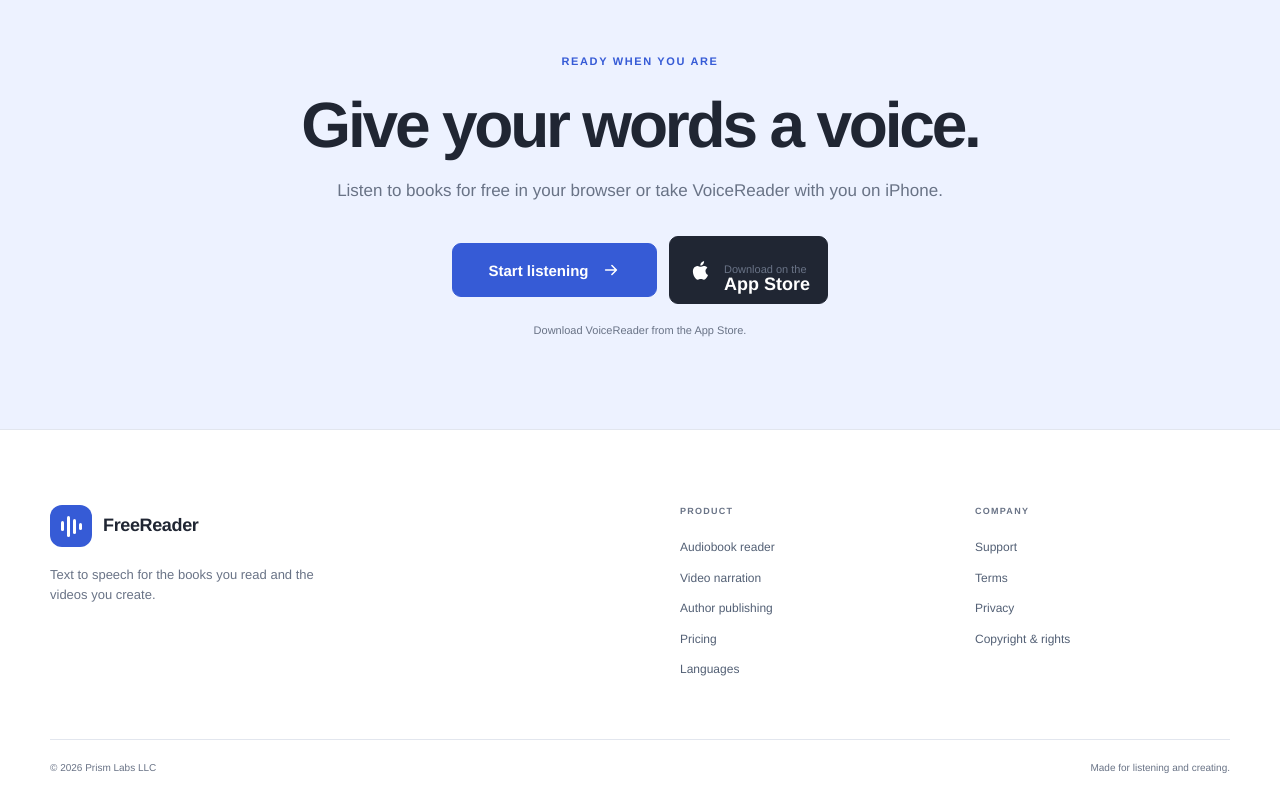
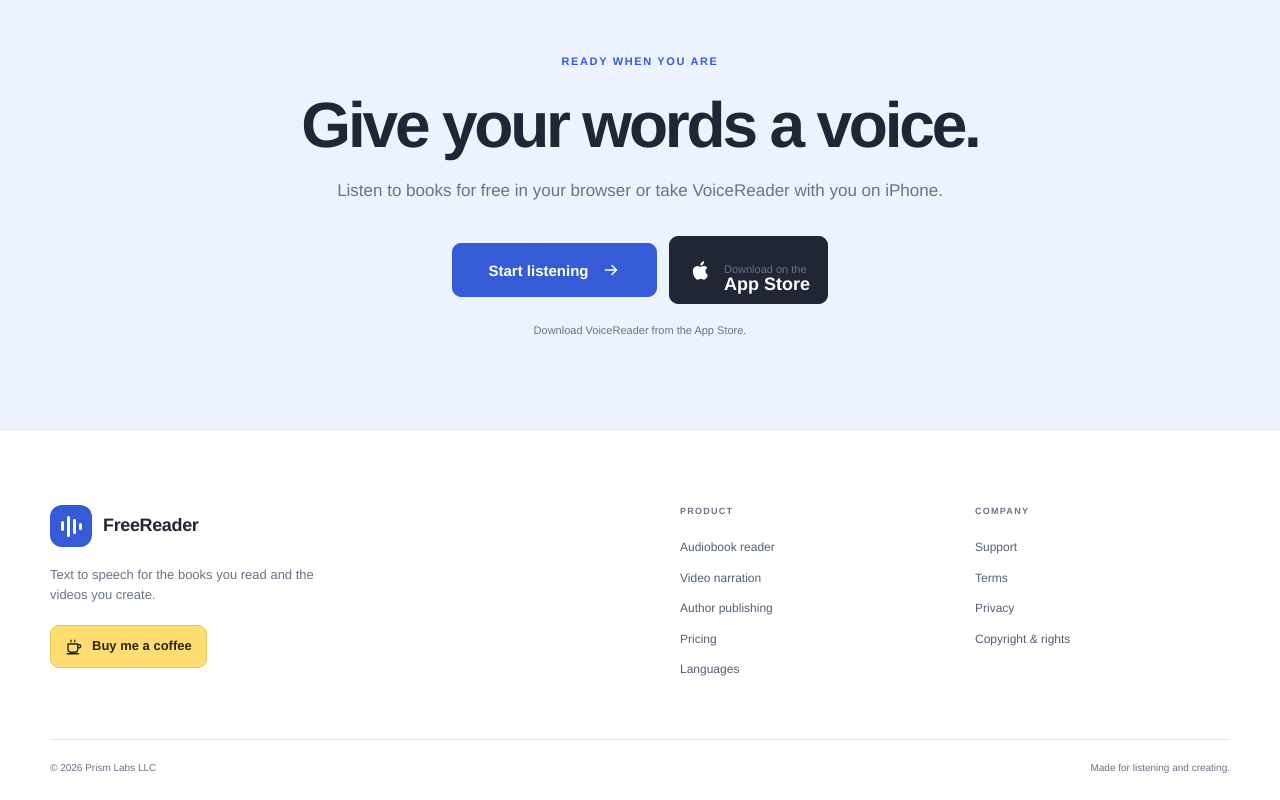
Before and after one commit to fatherGoose1/freereader-frontend, a Next.js app: page / in a window 1280 px wide. Shown: the part 4331-5131 px from the top of the page. Built offline with nearby package versions, Linux system fonts and the light colour scheme; no server answers.

Commit message:
feat: add Buy Me a Coffee footer button

```diff
--- a/app/(marketing)/layout.tsx
+++ b/app/(marketing)/layout.tsx
@@ -2,6 +2,8 @@ import Link from "next/link";
 import BrandMark from "../components/BrandMark";
 
 export default function MarketingLayout({ children }: Readonly<{ children: React.ReactNode }>) {
+  const coffeeUsername = process.env.NEXT_PUBLIC_BUY_ME_A_COFFEE_USERNAME?.trim();
+
   return (
     <>
       <header className="site-header">
@@ -25,6 +27,15 @@ export default function MarketingLayout({ children }: Readonly<{ children: React
           <div className="footer-brand">
             <Link className="brand" href="/"><BrandMark /><span>FreeReader</span></Link>
             <p>Text to speech for the books you read and the videos you create.</p>
+            {coffeeUsername && (
+              <a className="coffee-button" href={`https://www.buymeacoffee.com/${encodeURIComponent(coffeeUsername)}`} target="_blank" rel="noopener noreferrer">
+                <svg viewBox="0 0 24 24" fill="none" stroke="currentColor" strokeWidth="1.8" strokeLinecap="round" strokeLinejoin="round" aria-hidden="true">
+                  <path d="M4 8h13v7a4 4 0 0 1-4 4H8a4 4 0 0 1-4-4V8Z" />
+                  <path d="M17 9h2a2 2 0 0 1 0 4h-2M8 3v2m5-2v2M3 21h15" />
+                </svg>
+                Buy me a coffee
+              </a>
+            )}
           </div>
           <div className="footer-links">
             <div><strong>Product</strong><Link href="/reader/audiobooks">Audiobook reader</Link><Link href="/narration">Video narration</Link><Link href="/authors/submissions">Author publishing</Link><Link href="/pricing">Pricing</Link><Link href="/#languages-heading">Languages</Link></div>
--- a/app/globals.css
+++ b/app/globals.css
@@ -406,6 +406,10 @@ footer { padding: 75px 0 24px; color: var(--ink); background: #fff; border-top:
 footer .brand { color: var(--ink); }
 .footer-main { display: grid; grid-template-columns: 1fr 1fr; gap: 80px; padding-bottom: 60px; }
 .footer-brand p { max-width: 300px; margin: 18px 0 0; color: var(--muted); font-size: 13px; }
+.coffee-button { display: inline-flex; align-items: center; gap: 9px; margin-top: 20px; padding: 10px 14px; color: #30230b; background: #ffdd72; border: 1px solid #ebc754; border-radius: 9px; font-size: 13px; font-weight: 750; text-decoration: none; transition: background .2s ease; }
+.coffee-button svg { width: 18px; height: 18px; }
+.coffee-button:hover { background: #f5cf5b; }
+.coffee-button:focus-visible { outline: 2px solid var(--forest); outline-offset: 3px; }
 .footer-links { display: grid; grid-template-columns: repeat(2, 1fr); gap: 40px; }
 .footer-links > div { display: flex; flex-direction: column; align-items: flex-start; gap: 12px; }
 .footer-links strong { margin-bottom: 7px; color: var(--muted); font-size: 9px; letter-spacing: .14em; text-transform: uppercase; }
```
Also changed, not shown: 1 other file (tests, documents, lock files or other folders).
